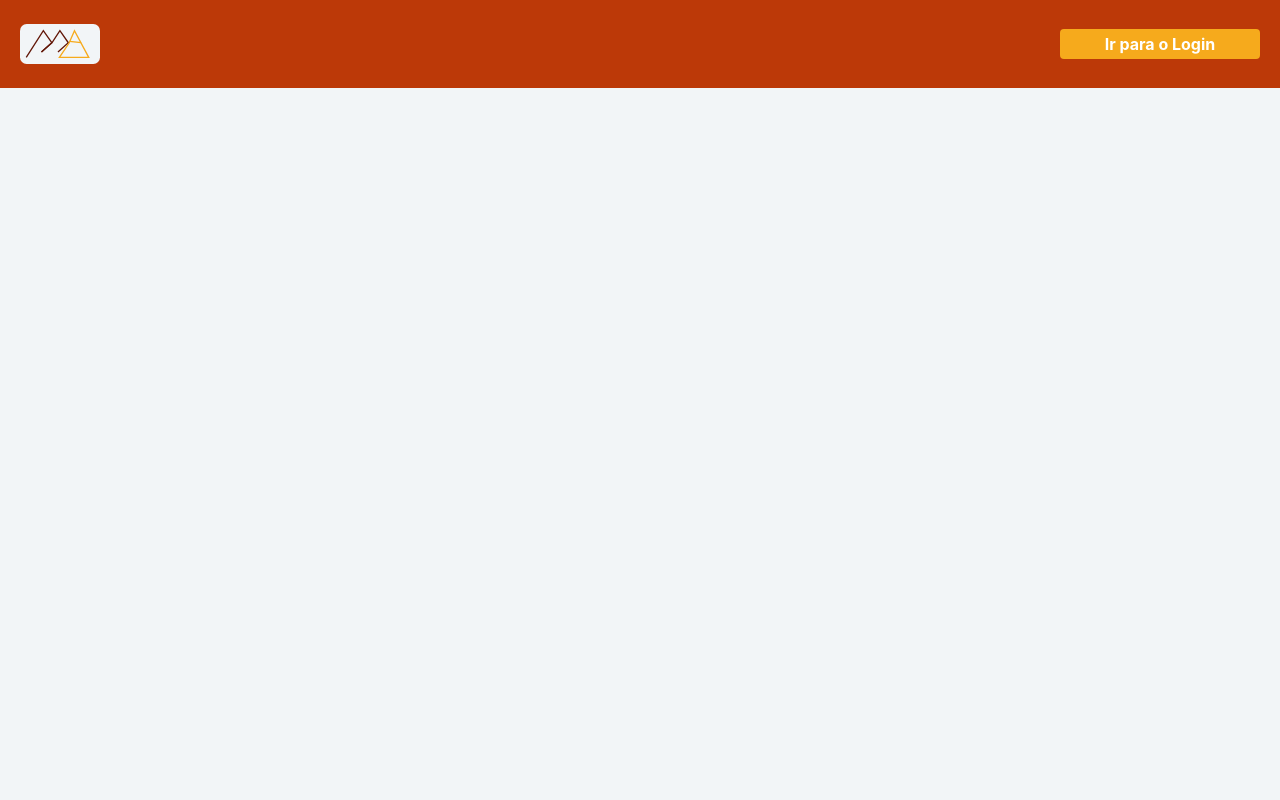
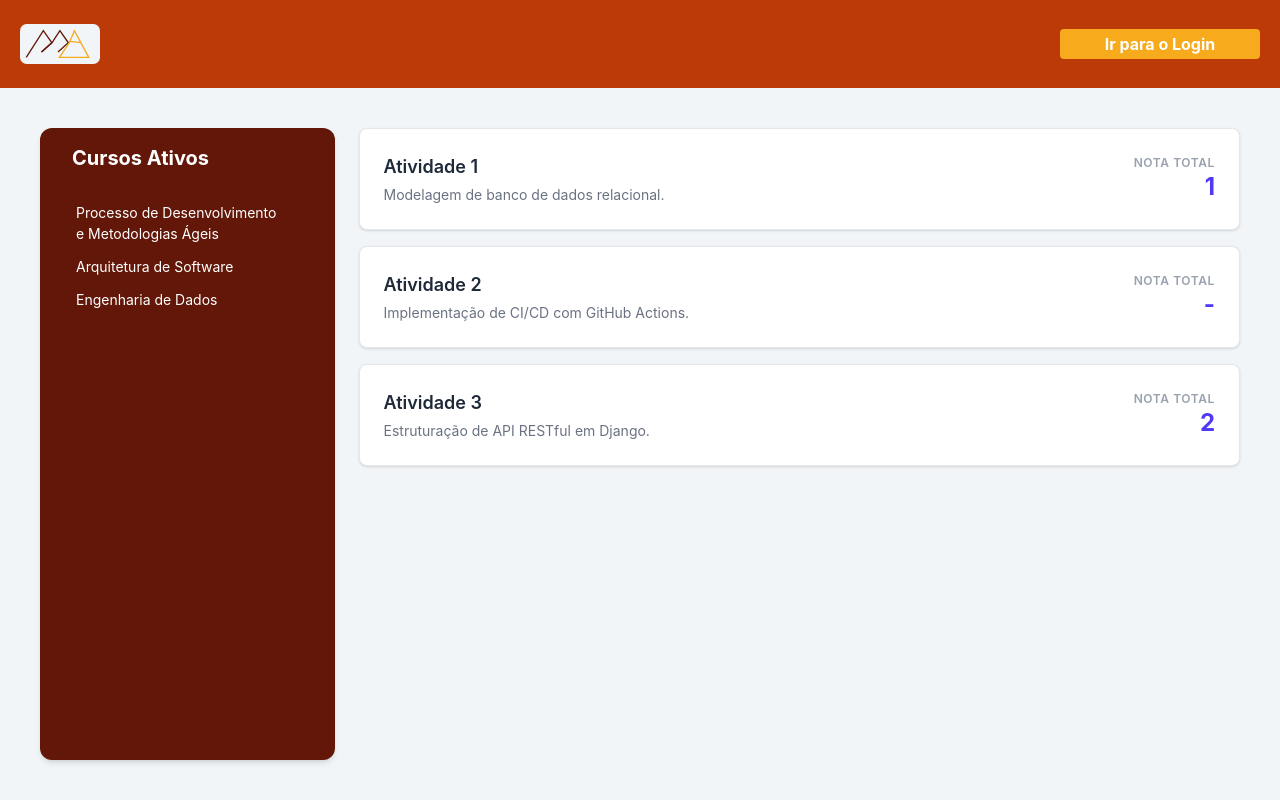
Before and after one commit to BraceroInSabot/SSA, a React app in the folder FrontEnd/FrontEnd/: page /atividades in a window 1280 px wide. Built offline with nearby package versions, Linux system fonts and the light colour scheme; the HTML template or start-up script is replaced by a standard one.

Commit message:
style (ActivityPage): prototype UI done

```diff
--- a/FrontEnd/FrontEnd/src/page/Activity.tsx
+++ b/FrontEnd/FrontEnd/src/page/Activity.tsx
@@ -1,12 +1,66 @@
+import { useState, useEffect } from 'react';
 import NavBar from "../components/NavBar/NavBar";
 
+const mockCursos = [
+    { id: 1, nome: "Processo de Desenvolvimento e Metodologias Ágeis" },
+    { id: 2, nome: "Arquitetura de Software" },
+    { id: 3, nome: "Engenharia de Dados" }
+];
+
+const mockAtividades = [
+    { id: 101, titulo: "Atividade 1", descricao: "Modelagem de banco de dados relacional.", nota: 1 },
+    { id: 102, titulo: "Atividade 2", descricao: "Implementação de CI/CD com GitHub Actions.", nota: null },
+    { id: 103, titulo: "Atividade 3", descricao: "Estruturação de API RESTful em Django.", nota: 2 }
+];
+
 function Activity() {
-  return (
-    <div className="flex flex-col min-h-screen bg-[#F2F5F7]">
+    const [cursos, setCursos] = useState([]);
+    const [atividades, setAtividades] = useState([]);
+
+    useEffect(() => {
+        setCursos(mockCursos);
+        setAtividades(mockAtividades);
+    }, []);
+
+    return (
+        <div className="flex flex-col min-h-screen bg-[#F2F5F7]">
             <NavBar />
 
+            <div className="flex-1 flex flex-col lg:flex-row gap-6 p-4 lg:p-10">
+                <aside className="w-full lg:w-1/4 bg-[#621708] rounded-xl shadow-md p-4 text-white">
+                    <h2 className="text-xl font-bold mb-4 px-4">Cursos Ativos</h2>
+                    <ul className="menu w-full">
+                        {cursos.map((curso) => (
+                            <li key={curso.id}>
+                                <a className="hover:bg-white/10 active:bg-white/20">{curso.nome}</a>
+                            </li>
+                        ))}
+                    </ul>
+                </aside>
+
+                <main className="w-full lg:w-3/4 flex flex-col gap-4">
+                    {atividades.map((atividade) => (
+                        <div key={atividade.id} className="card bg-white shadow-sm border border-gray-200">
+                            <div className="card-body flex-col sm:flex-row justify-between items-start sm:items-center p-6">
+                                <div>
+                                    <h3 className="card-title text-lg text-gray-800">{atividade.titulo}</h3>
+                                    <p className="text-sm text-gray-500 mt-1">{atividade.descricao}</p>
+                                </div>
+                                <div className="mt-4 sm:mt-0 flex flex-col items-end">
+                                    <span className="text-xs font-semibold text-gray-400 uppercase tracking-wider">
+                                        Nota Total
+                                    </span>
+                                    <span className="text-2xl font-bold text-indigo-600">
+                                        {atividade.nota !== null ? atividade.nota : '-'}
+                                    </span>
+                                </div>
+                            </div>
+                        </div>
+                    ))}
+                </main>
+            </div>
         </div>
-  )
+    );
 }
 
 export default Activity;
```
